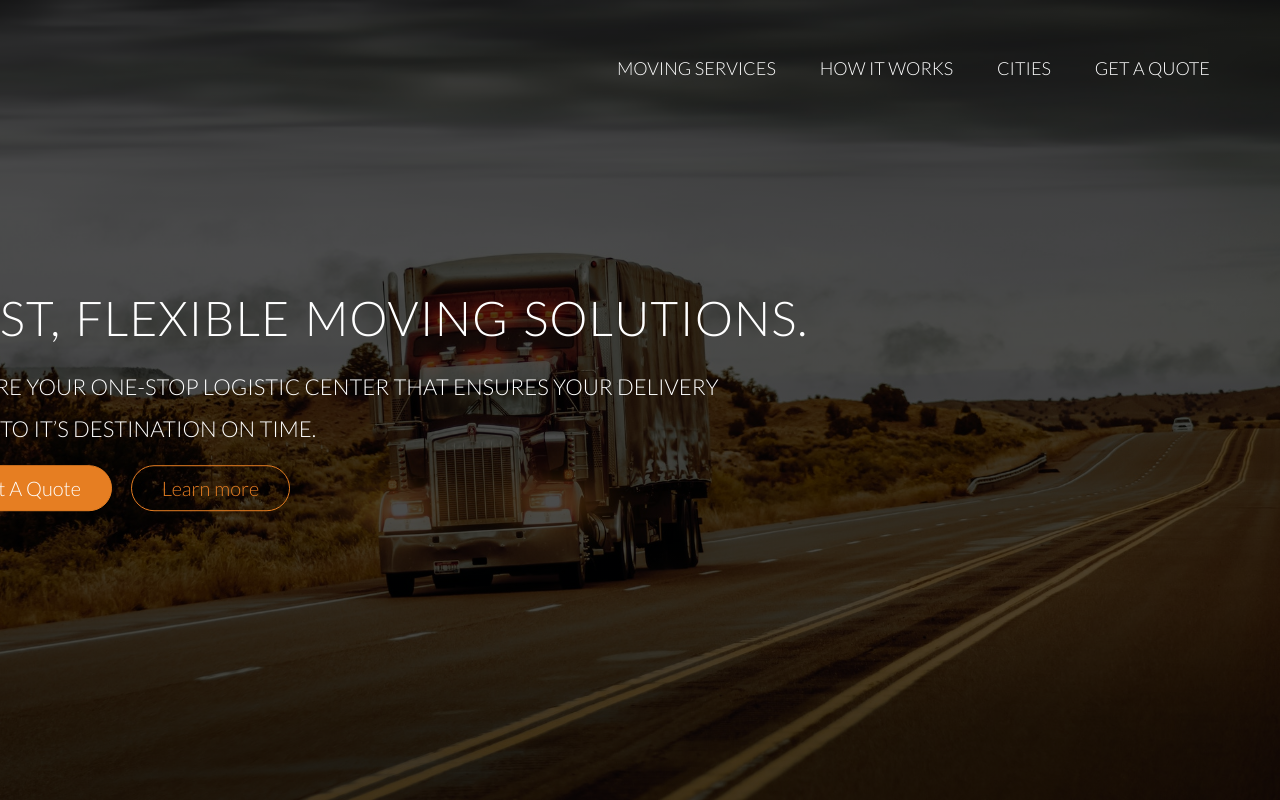
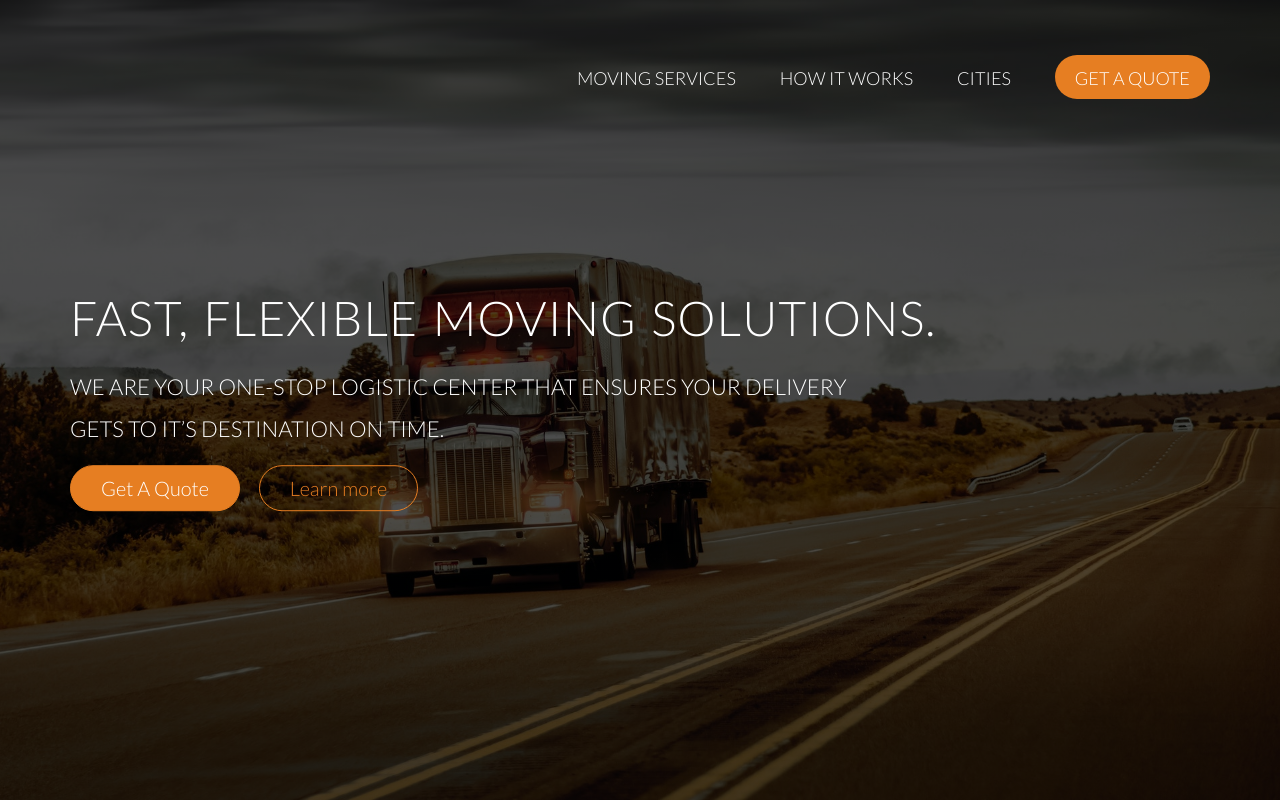
Before and after one commit to dfswebdesign/freightmasters, a plain HTML site: page index.html in a window 1280 px wide. Shown: the top 800 px of the page. Drawn offline with nearby package versions, Linux system fonts and the light colour scheme; a script that the page names is missing; files whose address does not match are found by name.

Commit message:
first commit 15

```diff
--- a/index.html
+++ b/index.html
@@ -1,8 +1,9 @@
 <!DOCTYPE html>
 <html lang="en">
     <head>
-        <meta name="viewport" content="width=device-width, initial-scale=1.0">
-
+        <meta charset="UTF-8" />
+        <meta http-equiv="X-UA-Compatible" content="IE=edge" />
+        <meta name="viewport" content="width=device-width, initial-scale=1.0" />
         <link rel="stylesheet" type="text/css" href="vendors/css/normalize.css">
         <link rel="stylesheet" type="text/css" href="vendors/css/grid.css">
         <link rel="stylesheet" type="text/css" href="vendors/css/ionicons.min.css">
@@ -22,7 +23,7 @@
                         <li><a href="#features">Moving Services</a></li>
                         <li><a href="#works">How it Works</a></li>
                         <li><a href="#cities">Cities</a></li>
-                        <li><a href="#quote">Get A Quote</a></li>
+                        <li class="quote"><a href="#quote">Get A Quote</a></li>
                     </ul>
                     <a class="mobile-nav-icon js--nav-icon"><i class="ion-navicon-round"></i></a>
                 </div>
--- a/resources/css/style.css
+++ b/resources/css/style.css
@@ -215,7 +215,7 @@ header {
     position: absolute;
     width: 1140px;
     top: 50%;
-    left: 40%;
+    left: 50%;
     -webkit-transform: translate(-50%, -50%);
     -ms-transform: translate(-50%, -50%);
     transform: translate(-50%, -50%);
@@ -266,6 +266,12 @@ header {
 .main-nav li a:hover,
 .main-nav li a:active {
     border-bottom: 2px solid #e67e22;
+}
+
+.quote{
+    background-color: #e67e22;
+    padding: .5rem 1rem;
+    border-radius: 200px;
 }
 
 
```
